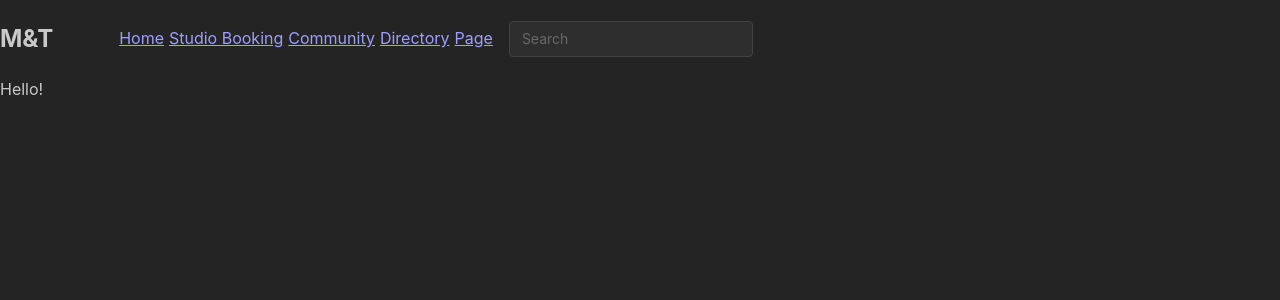
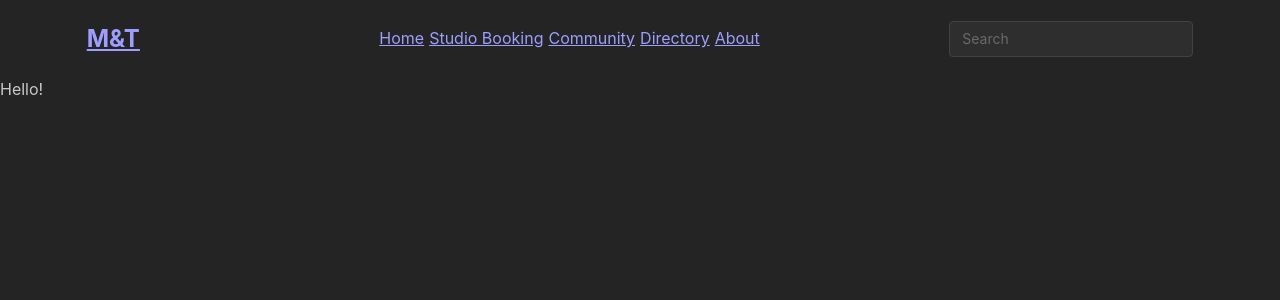
Before and after one commit to alexanderjalexander/stevensmandtsite, a Next.js app: page / in a window 1280 px wide. Shown: the top 300 px of the page. Built offline with nearby package versions, Linux system fonts and the light colour scheme.

Commit message:
Modified Header to center nicely :)

```diff
--- /dev/null
+++ b/src/components/Header/header.module.css
@@ -0,0 +1,3 @@
+.logo {
+    margin: auto;
+}
--- a/src/components/Header/header.tsx
+++ b/src/components/Header/header.tsx
@@ -1,15 +1,16 @@
 "use client"
+// TODO: Figure out why the use client is required and how to bypass
 import { Autocomplete, Group, Burger, rem } from '@mantine/core';
 import { useDisclosure } from '@mantine/hooks';
 import Link from "next/link";
-// import classes from './HeaderSearch.module.css';
+import styles from "./header.module.css"
 
 const links = [
     { link: '/', label: 'Home' },
     { link: '/studiobooking', label: 'Studio Booking' },
     { link: '/community', label: 'Community' },
     { link: '/directory', label: 'Directory' },
-    { link: '/about', label: 'Page' },
+    { link: '/about', label: 'About' },
 ];
 
 export function Header() {
@@ -21,9 +22,9 @@ export function Header() {
 
     return (
         <div>
-            <Group>
+            <Group justify="space-around">
                 <Burger opened={opened} onClick={toggle} size="sm" hiddenFrom="sm" />
-                <h2>M&T</h2>
+                <h2 text-decoration="none"><Link href="/">M&T</Link></h2>
                 <Group ml={50} gap={5} visibleFrom="sm">
                     {items}
                 </Group>
```
